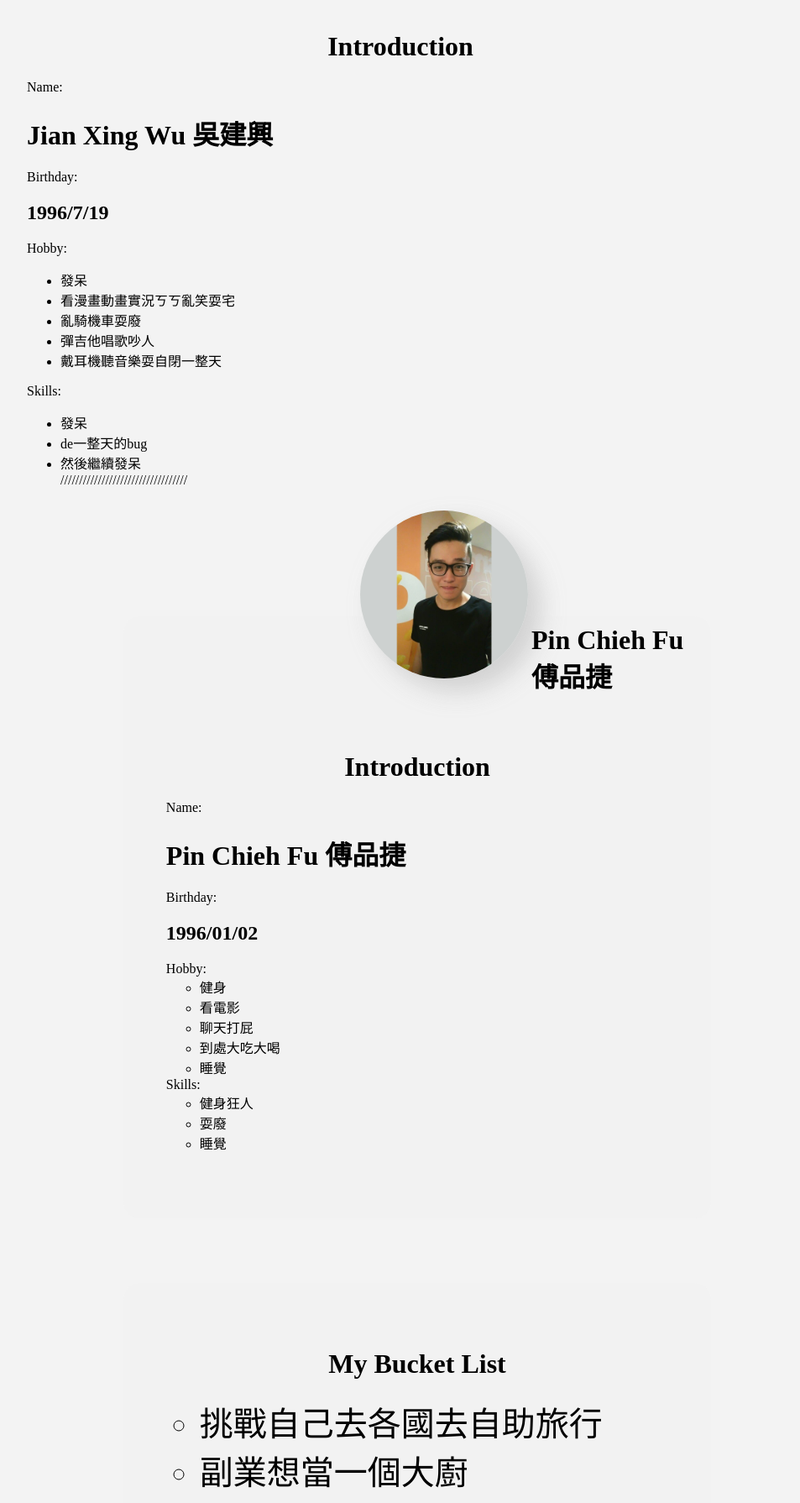
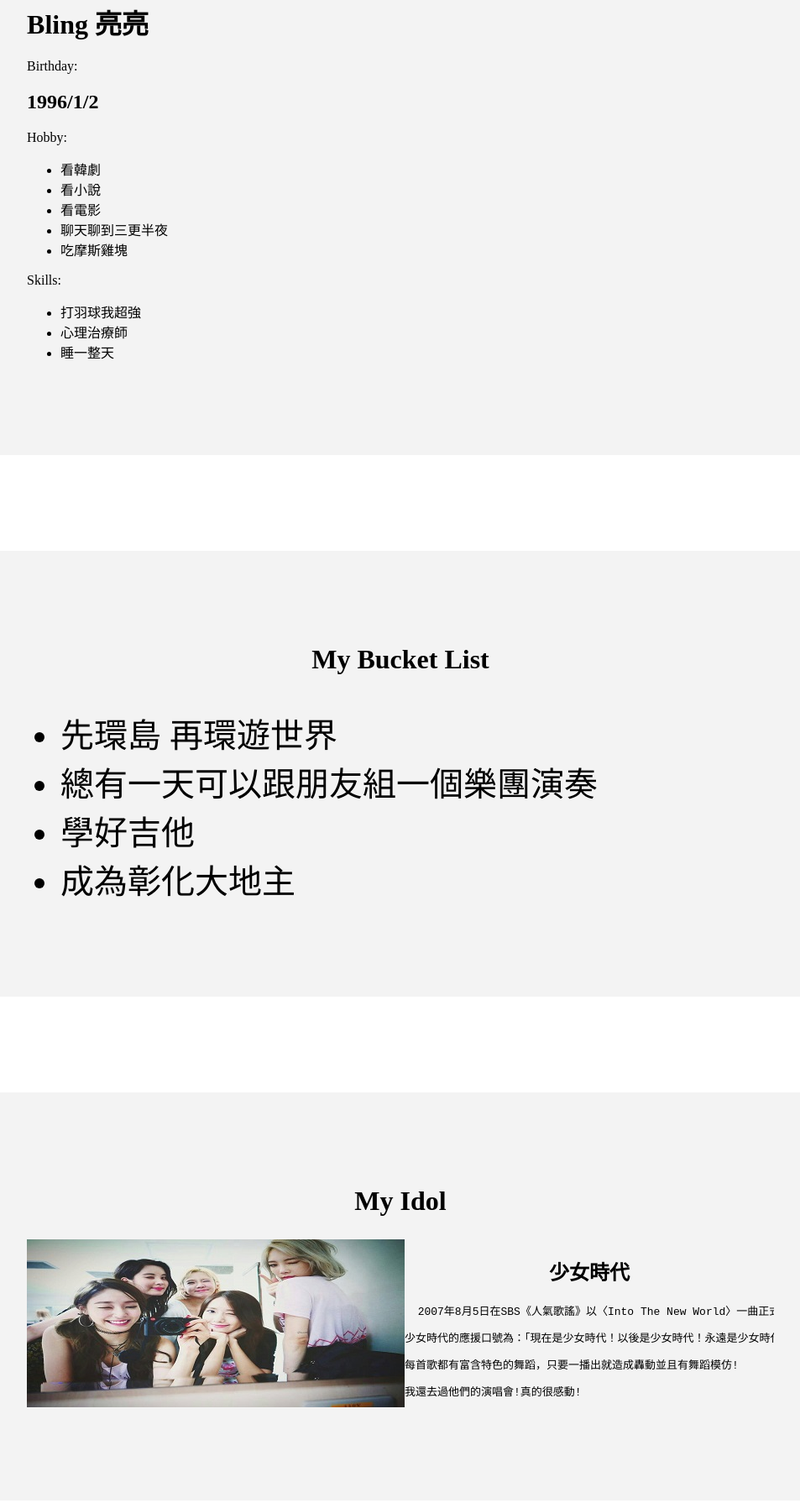
Before and after one commit to e199612/TeamC-self-introduction, a plain HTML site: page index.html in a window 1280 px wide. Shown: the part 4259-6049 px from the top of the page at 84% size, without its empty margins (163-1116 px from the left). Drawn offline with Linux system fonts and the light colour scheme.

Commit message:
#4 bling finally done

```diff
--- a/css/style.css
+++ b/css/style.css
@@ -142,7 +142,13 @@
 .programmer:hover{
 	background-image: url("../pictures/programmer_2.jpg");
 }
+.girls{
 
+	background-image: url("../pictures/50783.jpg");
+}
+.girls:hover{
+	background-image: url("../pictures/taeyeonimv.jpg");
+}
 .idol_title{
 	font-weight:bold;
 	text-align:center;
--- a/index.html
+++ b/index.html
@@ -136,29 +136,75 @@
 				</div>
 			</div>
 
-//////////////////////////
 			<div id="first_content" >
-				<img  class="header" src="pictures/header.jpg">
+				<img  class="header" src="pictures/123.png">
 				<h1 id="title_name">Bling</br>亮亮</h1>
 				<div class="text_content">
 					<h1 class="title">Introduction</h1>
 					<label>Name:</label>
-					<h1>Jian Xing Wu 吳建興</h1>
+					<h1>Bling 亮亮</h1>
 					<label>Birthday:</label>
-					<h2>1996/7/19</h2>
+					<h2>1996/1/2</h2>
 					<label>Hobby:</label>
 						<ul>
-							<li>發呆</li>
-							<li>看漫畫動畫實況ㄎㄎ亂笑耍宅</li>
-							<li>亂騎機車耍廢</li>
-							<li>彈吉他唱歌吵人</li>
-							<li>戴耳機聽音樂耍自閉一整天</li>
+							<li>看韓劇</li>
+							<li>看小說</li>
+							<li>看電影</li>
+							<li>聊天聊到三更半夜</li>
+							<li>吃摩斯雞塊</li>
 						</ul>
 					<label>Skills:</label>
 						<ul>
-							<li>發呆</li>
-							<li>de一整天的bug</li>
-							<li>然後繼續發呆</li>
+							<li>打羽球我超強</li>
+							<li>心理治療師</li>
+							<li>睡一整天</li>
+						</ul>
+				</div>
+
+			</div>
+			<div id="second_content" >
+				<div class="text_content">
+					<h1 class="title">My Bucket List</h1>
+
+						<ul class="bucketlist_text">
+							<li>先環島   再環遊世界</li>
+							<li>總有一天可以跟朋友組一個樂團演奏</li>
+							<li>學好吉他</li>
+							<li>成為彰化大地主</li>
+						</ul>
+				</div>
+
+			</div>
+			<div id="second_content" >
+				<div class="text_content">
+					<h1 class="title">My Idol</h1>
+					<div class="idol_div">
+						<div class="idol_picturesDiv girls">
+							<!--<img class="idol_img" src="pictures/五月天_1.jpg" /> -->
+						</div>
+						<div class="idol_text">
+							<h2 class="idol_title">少女時代</h2>
+							<pre>  2007年8月5日在SBS《人氣歌謠》以〈Into The New World〉一曲正式出道，而少女時代出道兩年後在亞洲累積廣大的知名度，在韓國譽為國民女團。</br></pre>
+							<pre>少女時代的應援口號為：「現在是少女時代！以後是少女時代！永遠是少女時代！」</br></pre>
+							<pre>每首歌都有富含特色的舞蹈，只要一播出就造成轟動並且有舞蹈模仿!</br></pre>
+							<pre>我還去過他們的演唱會!真的很感動!</br></pre>
+						</div>
+					</div>
+
+
+				</div>
+			</div>
+			<div id="last_content" >
+				<div class="text_content"><!-- 可以用這個顯示圖片的技巧，做出移動到某個字串上，就顯示出其他東西的效果(很麻煩，我自己建議不要) -->
+					<h1 class="title">Contact Me</h1>
+					<label>FaceBook</label>
+						<a href="https://www.facebook.com/profile.php?id=100000059874020"><p class="facebook_p last_text">https://www.facebook.com/profile.php?id=100000059874020</p></a>
+					<label>Cellphone</label>
+						<p class="cellphone_p last_text">0970956706</p>
+					<label>Email</label>
+						<p class="email_p last_text">E19960102@gmail.com</p>
+				</div>
+			</div>
 //////////////////////////////////
 			<div id="first_content" >
 				<img  class="header" src="pictures/JJJ.jpg">
```
Also changed, not shown: pictures/123.png (added), pictures/50783.jpg (added), pictures/taeyeonimv.jpg (added), 1 other file.
